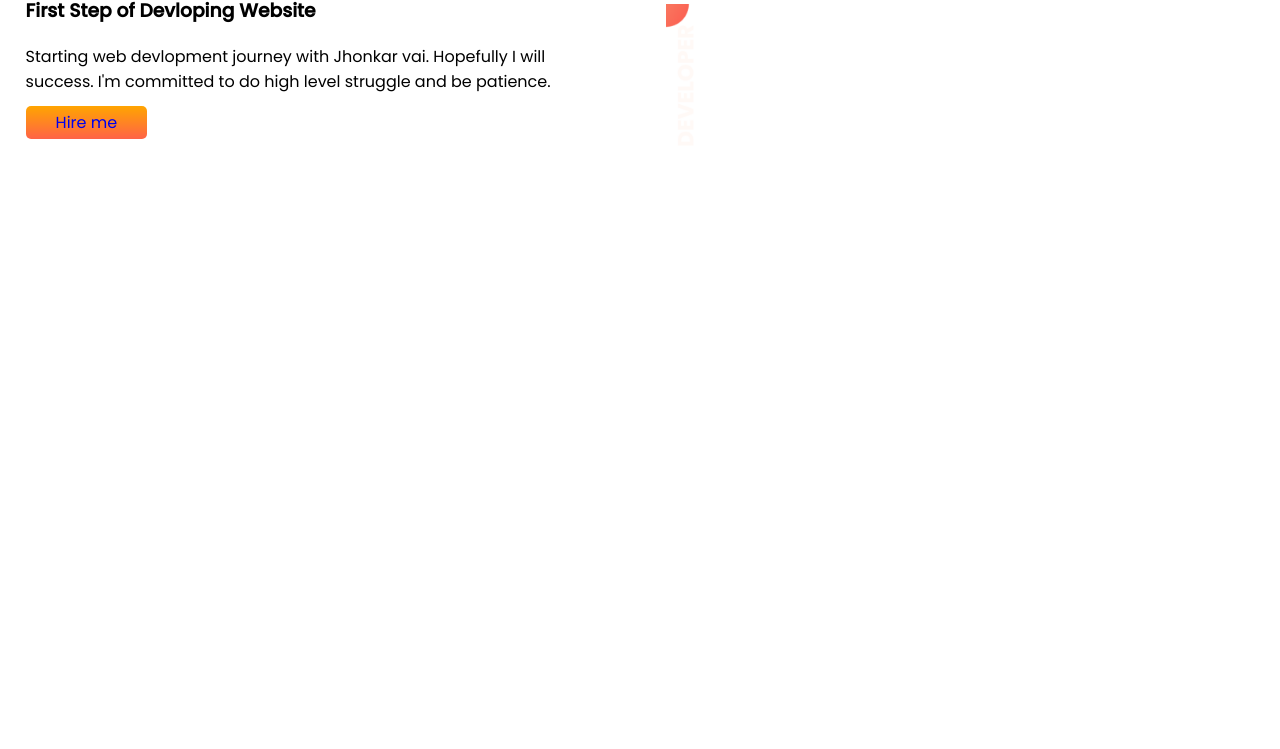
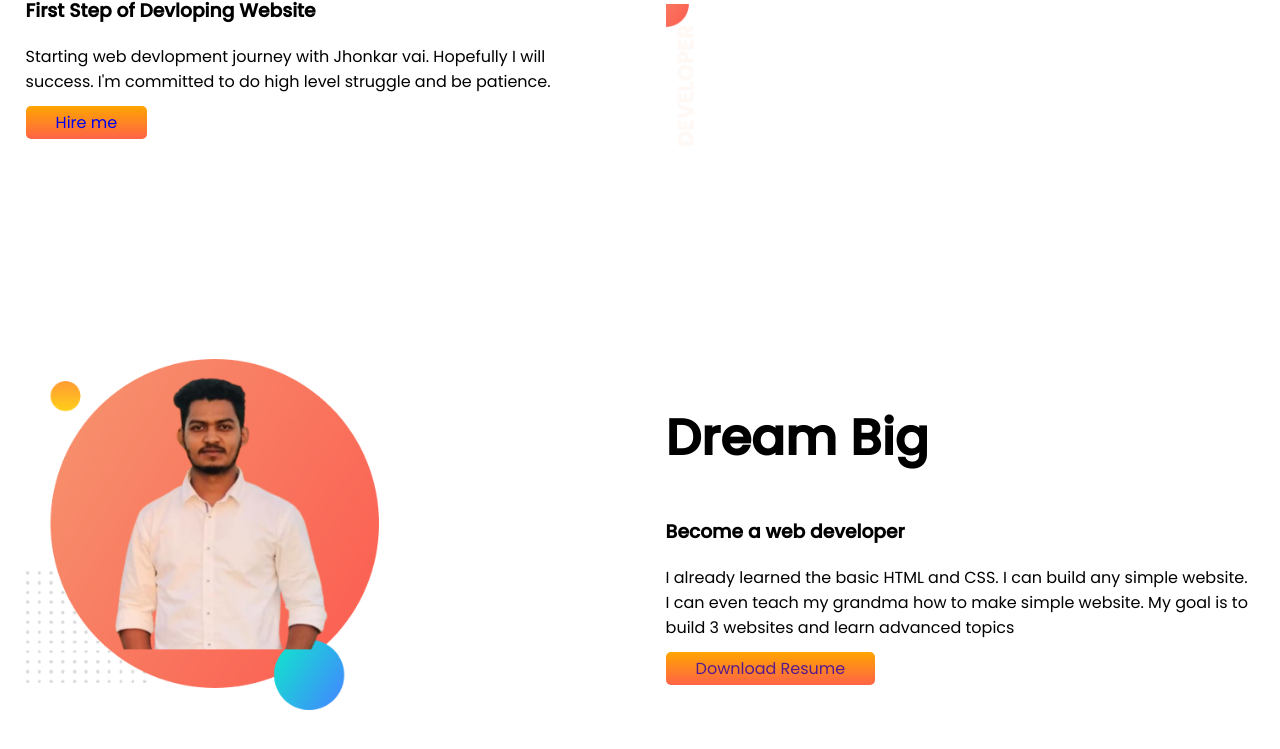
Before and after one commit to Nursam12/developer-portfolio, a plain HTML site: page Index.html in a window 1280 px wide. Shown: the part 379-1128 px from the top of the page. Before the commit the page ends 800 px from the top, so only its background shows below. Drawn offline with Linux system fonts and the light colour scheme.

Commit message:
dream added

```diff
--- a/Index.html
+++ b/Index.html
@@ -24,5 +24,17 @@
             <img src="top-banner.png" alt="">
         </div>
     </section>
+    <section class="dream-big">
+        <div class="half-width">
+            <img src="sami-picture with bg.png" alt="">
+        </div>
+        <div class="half-width">
+            <h1>Dream Big</h1>
+            <h3>Become a web developer</h3>
+            <p>I already learned the basic HTML and CSS. I can build any simple website. I can even teach my grandma how to make simple website. My goal is to build 3 websites and learn advanced topics</p>
+            <a class="link-button" target="_blank" href="">Download Resume</a>
+        </div>
+
+    </section>
 </body>
 </html>
--- a/style.css
+++ b/style.css
@@ -11,6 +11,7 @@ h1{
 }
 section{
     display: flex;
+    margin-bottom: 100px;
 }
 .half-width{
     width: 50%;
@@ -28,3 +29,6 @@ border-radius: 5px;
 .half-width{
     text-decoration: none;
 }
+.dream-big{
+    background-image:  ;
+}
```
